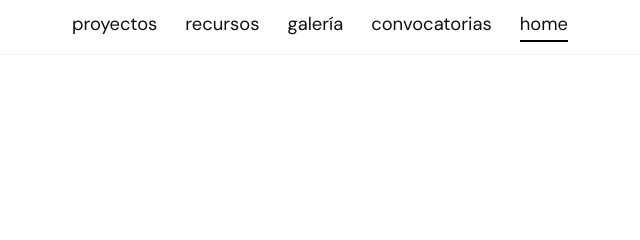
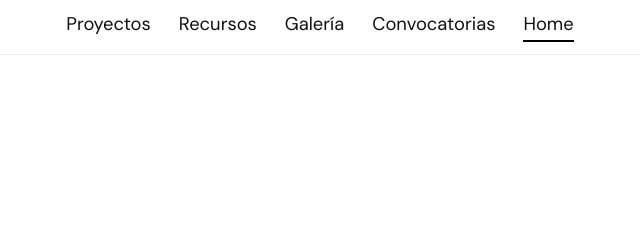
Before and after one commit to MatiasCalero/home, a plain HTML site: page index.html in a window 1280 px wide. Shown: the top 240 px of the page, 320-960 px from the left. Drawn offline with nearby package versions, Linux system fonts and the light colour scheme.

Commit message:
Update index.html

```diff
--- a/index.html
+++ b/index.html
@@ -99,16 +99,16 @@
   </style>
 </head>
 <body>
-<!-- Si llegaste hasta aquí en el código, desbloqueaste un easter egg invisible → 🐢 -->
+<!-- Si llegaste hasta aquí, desbloqueaste un easter egg invisible → 🐢 -->
 
 <header class="header-vertical" id="headerScroll">
   <nav aria-label="Principal">
     <ul class="nav-list">
-      <li><a href="#proyectos">proyectos</a></li>
-      <li><a href="#recursos">recursos</a></li>
-      <li><a href="#galeria">galería</a></li>
-      <li><a href="#convocatorias">convocatorias</a></li>
-      <li><a href="#home" class="active">home</a></li>
+      <li><a href="#proyectos">Proyectos</a></li>
+      <li><a href="#recursos">Recursos</a></li>
+      <li><a href="#galeria">Galería</a></li>
+      <li><a href="#convocatorias">Convocatorias</a></li>
+      <li><a href="#home" class="active">Home</a></li>
     </ul>
   </nav>
 </header>
```
